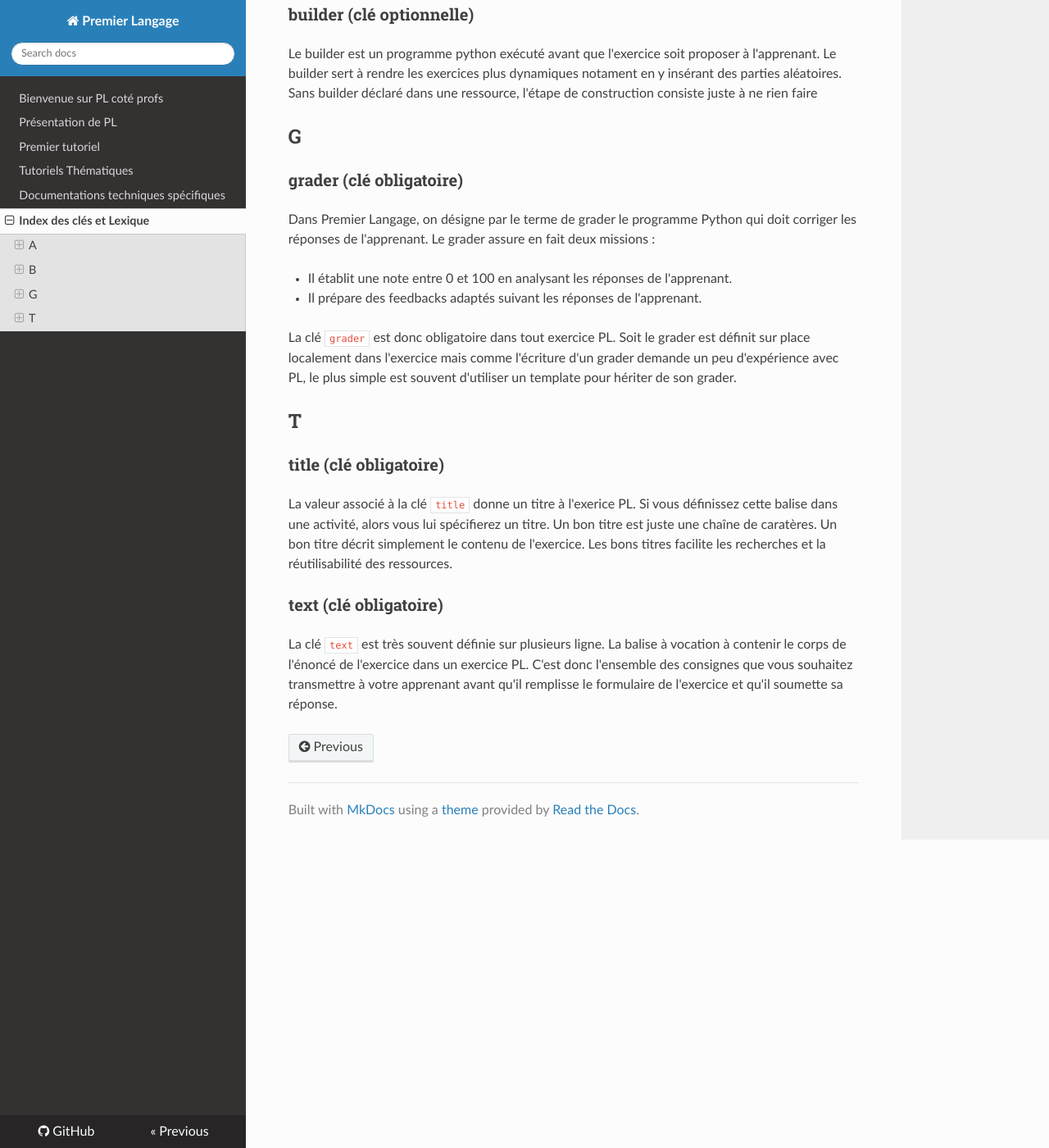
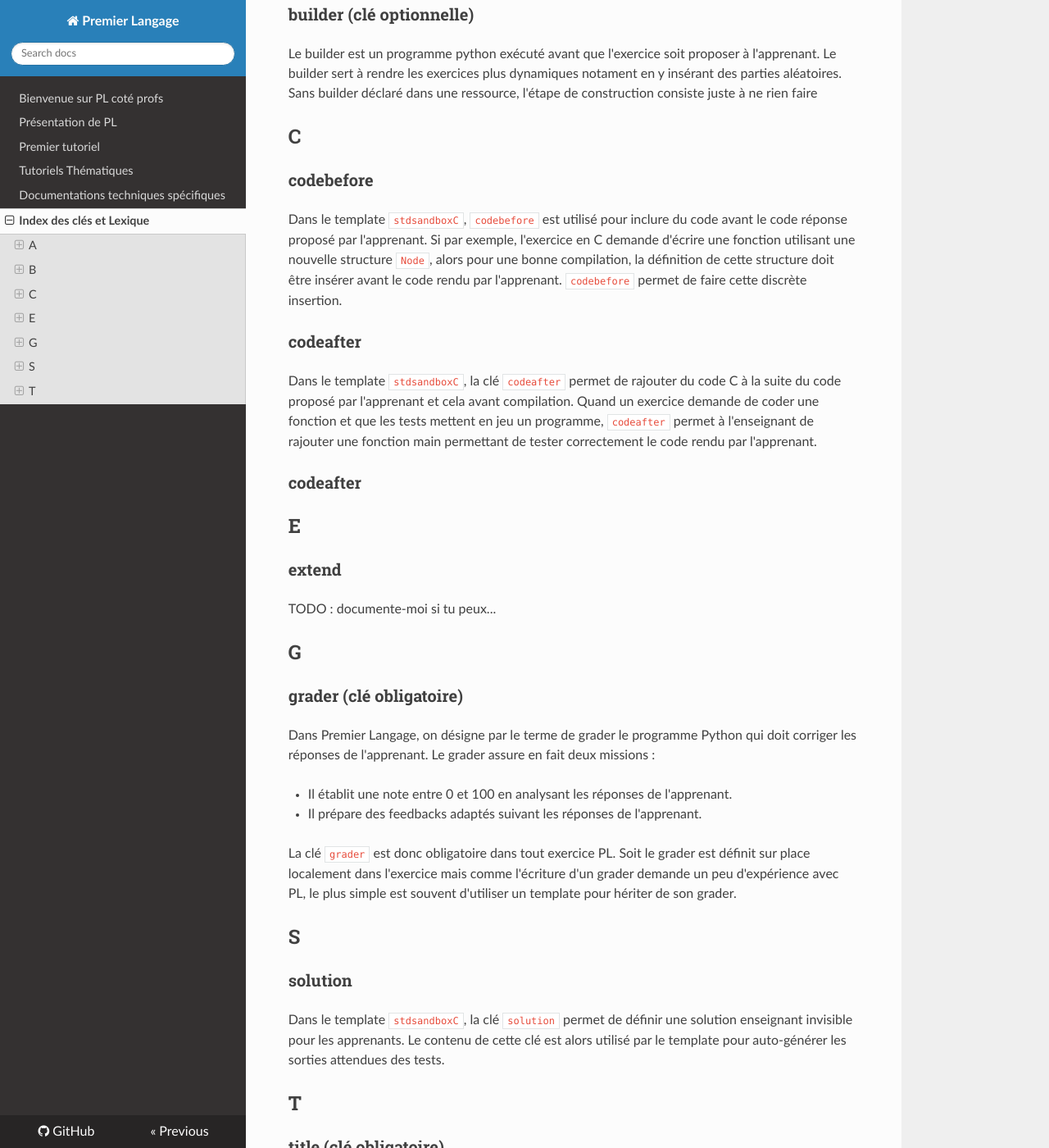
Before and after one commit to ddoyen/premierlangage-doc, an MkDocs documentation site: the page built from docs/lexique.md, in a window 1280 px wide and 1400 px high, scrolled down 599 px. Shown: the whole window at 82% size. Built offline with MkDocs 1.6.1, drawn with Linux system fonts in a browser that asks for light colours; nearby versions of some CDN libraries; some of the changed text lies outside the part shown.

Commit message:
Update lexique.md

```diff
--- a/docs/lexique.md
+++ b/docs/lexique.md
@@ -1,6 +1,8 @@
 # Index des clés et lexiques des termes de Premier Langage
 
+
 ## A
+
 
 ### author (clé optionnelle)
 
@@ -10,6 +12,7 @@ proposés par la communauté. C'est une saine pratique de préciser les auteurs.
 
 
 ## B
+
 
 ### before (clé associé au builder before)
 
@@ -26,7 +29,41 @@ aléatoires. Sans builder déclaré dans une ressource, l'étape de construction
 à ne rien faire
 
 
+## C
+
+
+### codebefore
+
+Dans le template `stdsandboxC`, `codebefore` est utilisé pour inclure du code avant le code
+réponse proposé par l'apprenant. Si par exemple, l'exercice en C demande d'écrire une fonction
+utilisant une nouvelle structure `Node`, alors pour une bonne compilation, la définition de cette
+structure doit être insérer avant le code rendu par l'apprenant. `codebefore` permet de faire
+cette discrète insertion.
+
+
+### codeafter
+
+Dans le template `stdsandboxC`, la clé `codeafter` permet de rajouter du code C à la suite du
+code proposé par l'apprenant et cela avant compilation. Quand un exercice demande de coder une
+fonction et que les tests mettent en jeu un programme, `codeafter` permet à l'enseignant de
+rajouter une fonction main permettant de tester correctement le code rendu par l'apprenant.
+
+
+
+### codeafter
+
+
+
+## E
+
+
+### extend
+
+TODO : documente-moi si tu peux...
+
+
 ## G
+
 
 ### grader (clé obligatoire)
 
@@ -40,7 +77,19 @@ La clé `grader` est donc obligatoire dans tout exercice PL. Soit le grader est
 place localement dans l'exercice mais comme l'écriture d'un grader demande un peu d'expérience
 avec PL, le plus simple est souvent d'utiliser un template pour hériter de son grader.
 
+
+## S
+
+
+### solution
+
+Dans le template `stdsandboxC`, la clé `solution` permet de définir une solution enseignant
+invisible pour les apprenants. Le contenu de cette clé est alors utilisé par le template pour
+auto-générer les sorties attendues des tests.
+
+
 ## T
+
 
 ### title (clé obligatoire)
 
@@ -50,6 +99,11 @@ Un bon titre décrit simplement le contenu de l'exercice. Les bons titres facili
 réutilisabilité des ressources.
 
 
+### template (clé optionnelle)
+
+TODO : documente-moi si tu peux...
+
+
 ### text (clé obligatoire)
 
 La clé `text` est très souvent définie sur plusieurs ligne. La balise à vocation à contenir
```
